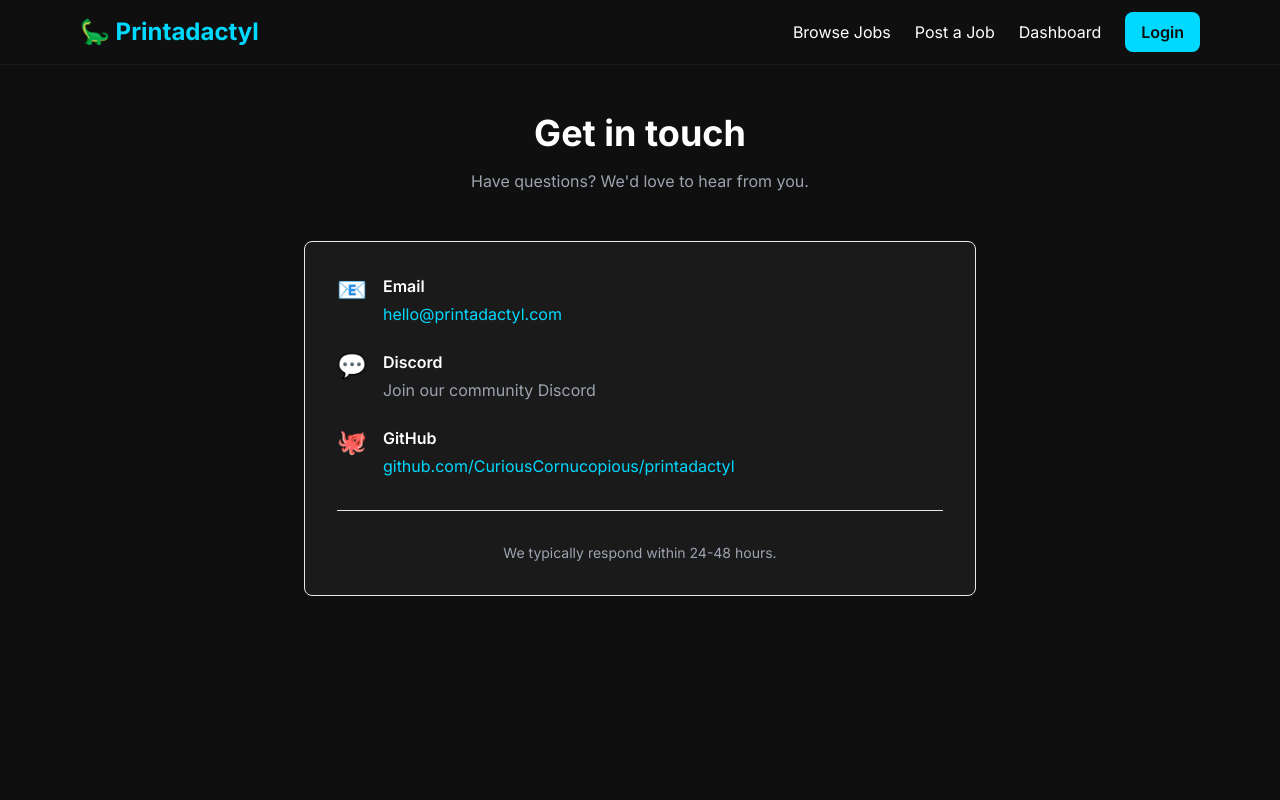
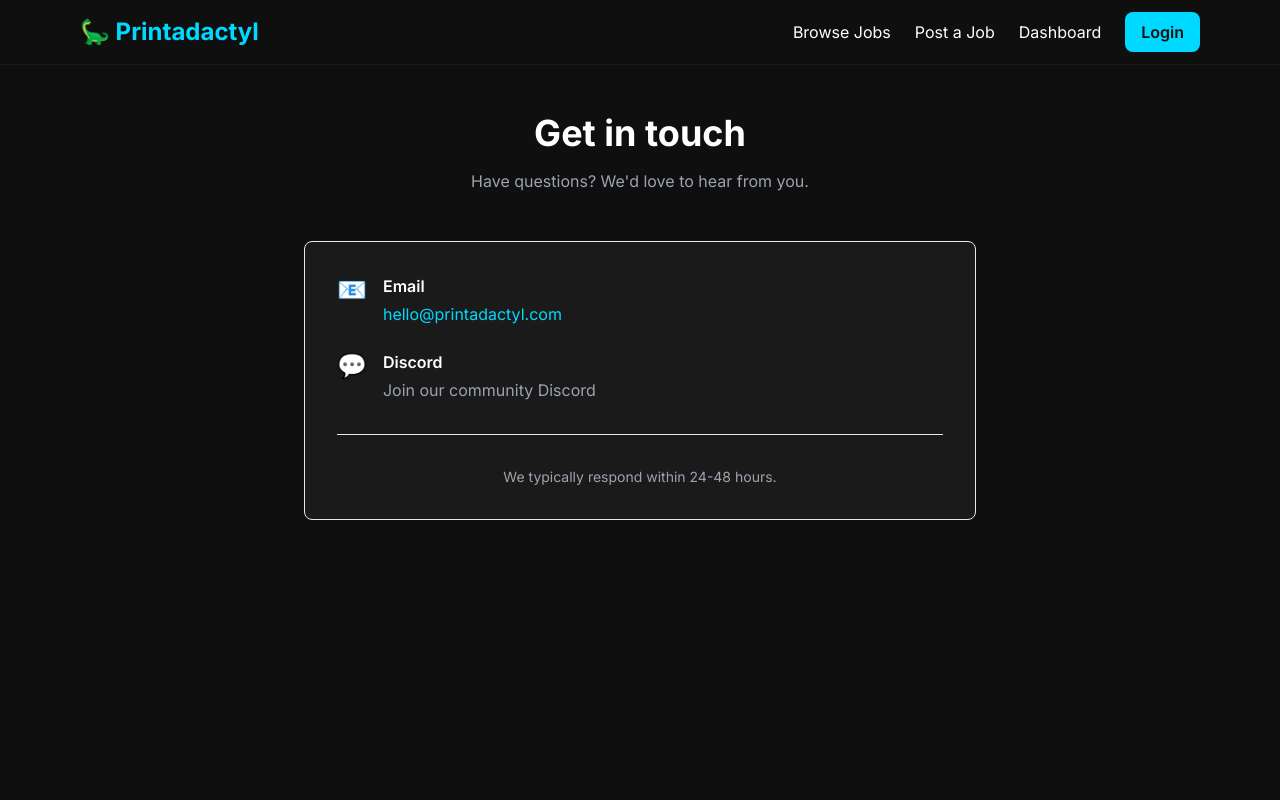
Before and after one commit to CuriousCornucopious/printadactyl, a Next.js app: page /contact in a window 1280 px wide. Shown: the top 800 px of the page. Built offline with nearby package versions, Linux system fonts and the light colour scheme; no server answers.

Commit message:
Remove GitHub link from contact page

```diff
--- a/app/contact/page.tsx
+++ b/app/contact/page.tsx
@@ -37,21 +37,6 @@ export default function ContactPage() {
                 <p className="text-gray-400">Join our community Discord</p>
               </div>
             </div>
-
-            <div className="flex items-start gap-4">
-              <div className="text-2xl">🐙</div>
-              <div>
-                <h3 className="font-semibold mb-1">GitHub</h3>
-                <a
-                  href="https://github.com/CuriousCornucopious/printadactyl"
-                  target="_blank"
-                  rel="noopener noreferrer"
-                  className="text-primary hover:underline"
-                >
-                  github.com/CuriousCornucopious/printadactyl
-                </a>
-              </div>
-            </div>
           </div>
 
           <div className="mt-8 pt-8 border-t border-surface-light">
```
